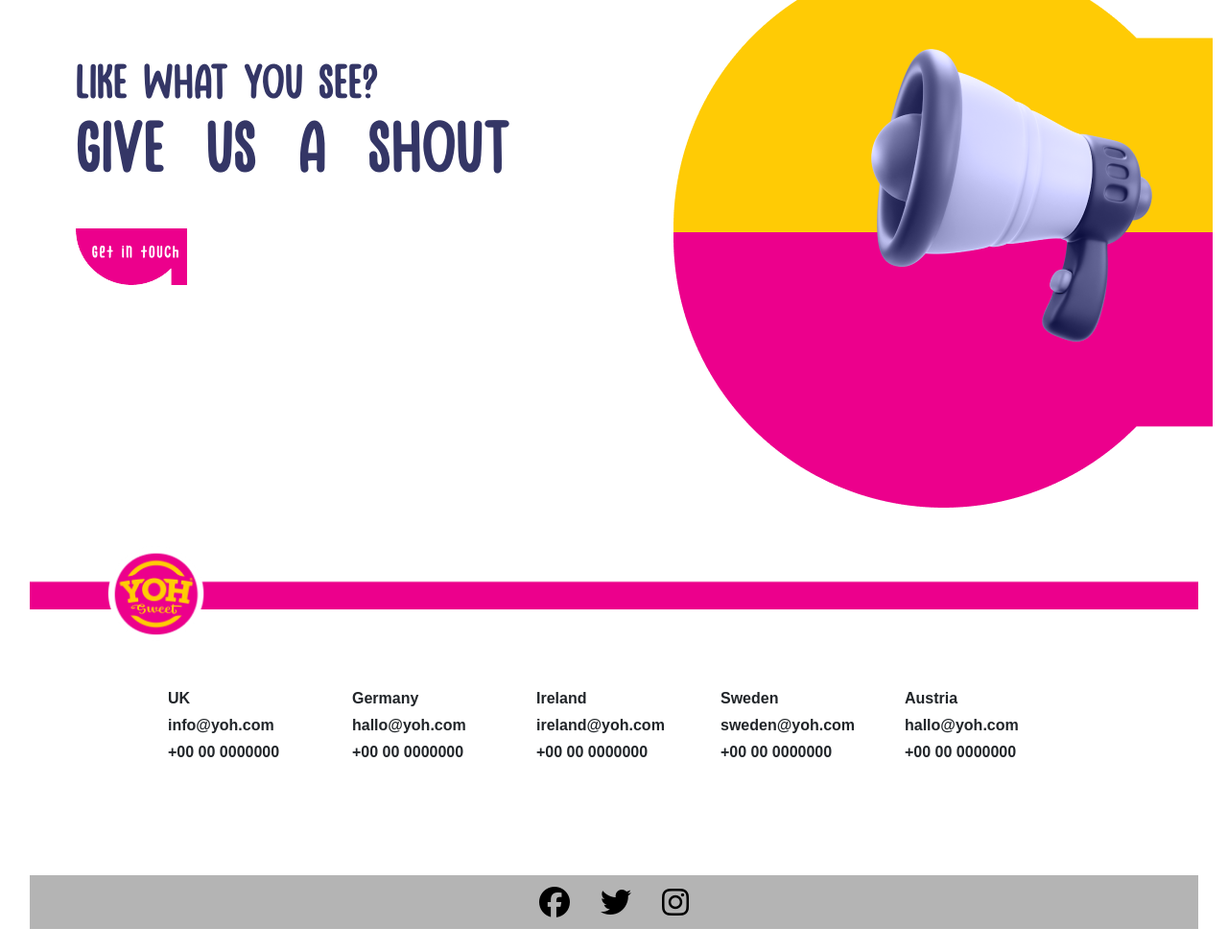
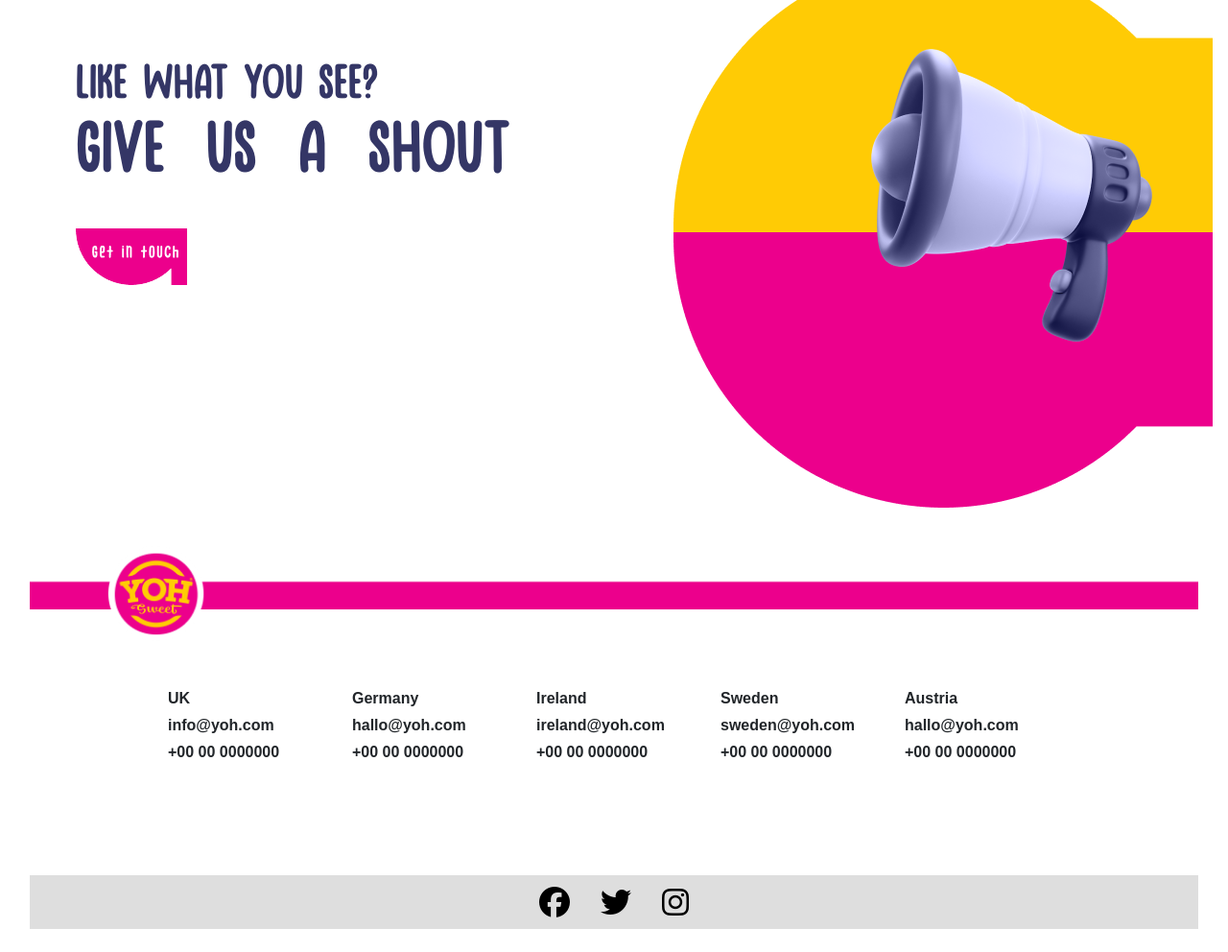
Before and after one commit to thomas-shelbby/Yoh-Sweet, a plain HTML site: page index.html in a window 1280 px wide. Shown: the part 10024-11016 px from the top of the page at 96% size. Drawn offline with nearby package versions, Linux system fonts and the light colour scheme; a web font is replaced by a local one.

Commit message:
footer-bg-change

```diff
--- a/style.css
+++ b/style.css
@@ -565,7 +565,7 @@ body {
 }
 
 .footer-bg-icon {
-   background-color: #b4b4b4;
+   background-color: #dedede;
 }
 
 .fa-brands {
```
Also changed, not shown: index.html (line endings or trailing spaces).
